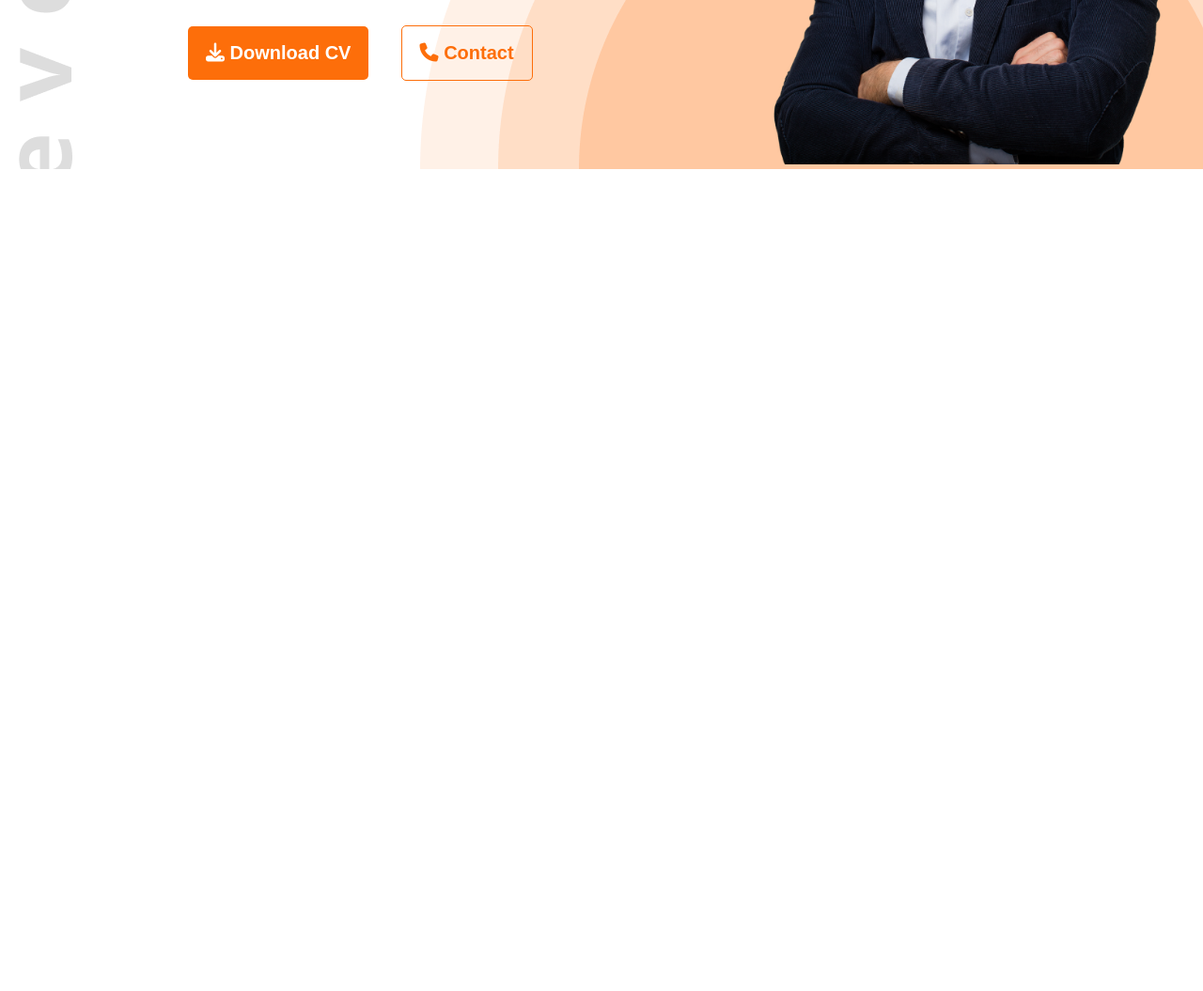
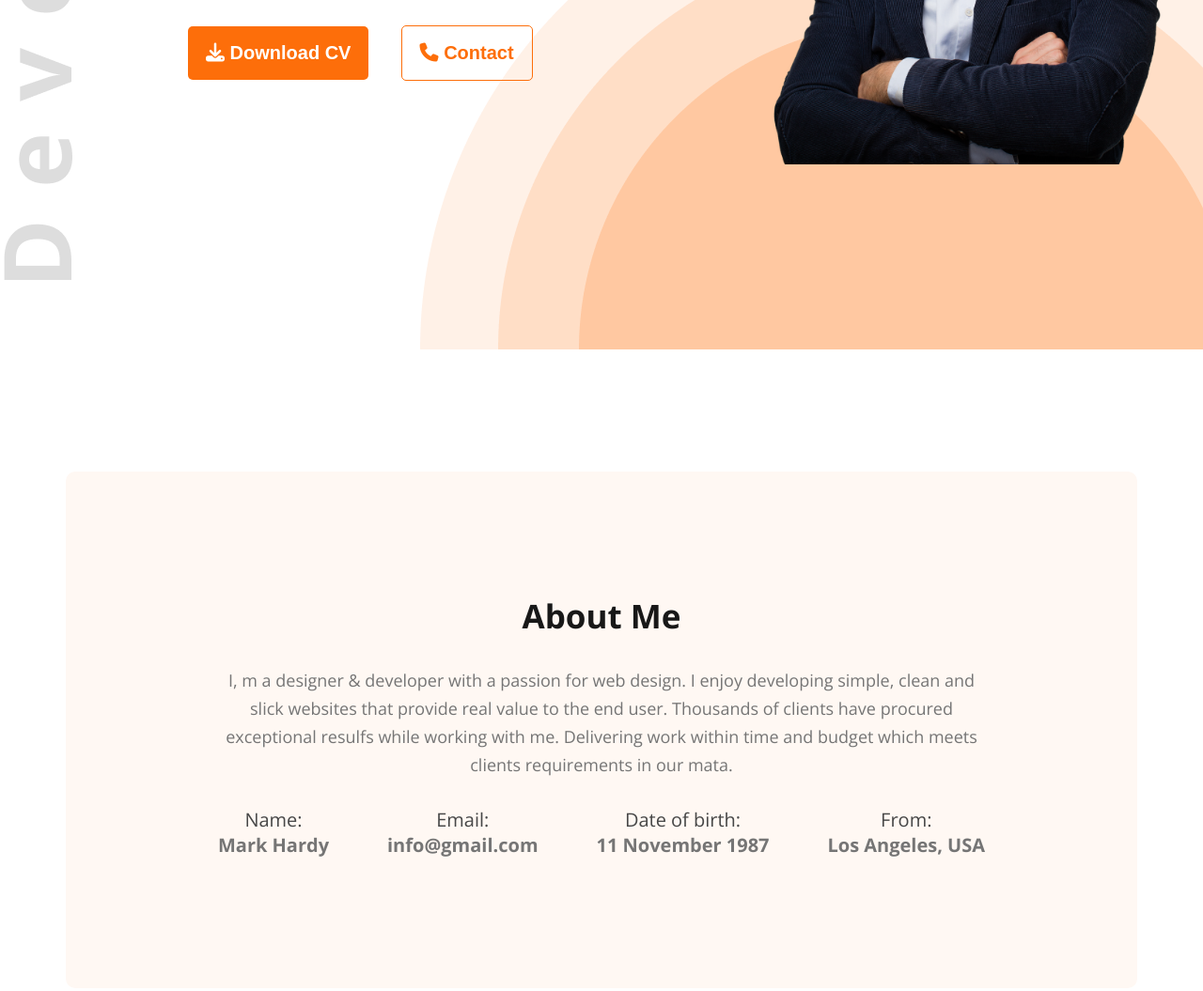
Before and after one commit to mdrahimultahsin/developer-portfolio, a plain HTML site: page index.html in a window 1280 px wide. Shown: the part 515-1570 px from the top of the page at 94% size. Before the commit the page ends 800 px from the top, so only its background shows below. Drawn offline with nearby package versions, Linux system fonts and the light colour scheme.

Commit message:
added about section

```diff
--- a/index.html
+++ b/index.html
@@ -5,7 +5,13 @@
     <meta name="viewport" content="width=device-width, initial-scale=1.0" />
     <title>Web Developer Portfolio</title>
     <link rel="stylesheet" href="styles/style.css" />
-    <link rel="stylesheet" href="https://cdnjs.cloudflare.com/ajax/libs/font-awesome/6.7.2/css/all.min.css" integrity="sha512-Evv84Mr4kqVGRNSgIGL/F/aIDqQb7xQ2vcrdIwxfjThSH8CSR7PBEakCr51Ck+w+/U6swU2Im1vVX0SVk9ABhg==" crossorigin="anonymous" referrerpolicy="no-referrer" />
+    <link
+      rel="stylesheet"
+      href="https://cdnjs.cloudflare.com/ajax/libs/font-awesome/6.7.2/css/all.min.css"
+      integrity="sha512-Evv84Mr4kqVGRNSgIGL/F/aIDqQb7xQ2vcrdIwxfjThSH8CSR7PBEakCr51Ck+w+/U6swU2Im1vVX0SVk9ABhg=="
+      crossorigin="anonymous"
+      referrerpolicy="no-referrer"
+    />
   </head>
   <body class="open-sans-normal">
     <header>
@@ -14,27 +20,61 @@
         <ul>
           <li><a class="dark2" href="#">Portfolio</a></li>
           <li><a class="dark2" href="#">Blog</a></li>
-          <li><a class="dark2" href="#"><button class="btn">Hire Me</button></a></li>
+          <li>
+            <a class="dark2" href="#"><button class="btn">Hire Me</button></a>
+          </li>
         </ul>
       </nav>
       <div class="banner">
         <div class="banner-content">
-            <h2 class="banner-greetings dark2">Hi, I  am </h2>
-            <h1 class="banner-title dark">
-                Mary Hardy
-            </h1>
-            <p class="banner-description text-secondary">Shot what able cold new see hold.Friendly as an betrayed formerly he. Morning because as to society behaved moments.</p>
-            <button class="btn"><i class="fa-solid fa-download"></i> Download CV</button>
-            <button class="btn contact-btn .text-primary">
-                <i class="fa-solid fa-phone"></i> Contact
-            </button>
+          <h2 class="banner-greetings dark2">Hi, I am</h2>
+          <h1 class="banner-title dark">Mary Hardy</h1>
+          <p class="banner-description text-secondary">
+            Shot what able cold new see hold.Friendly as an betrayed formerly
+            he. Morning because as to society behaved moments.
+          </p>
+          <button class="btn">
+            <i class="fa-solid fa-download"></i> Download CV
+          </button>
+          <button class="btn contact-btn .text-primary">
+            <i class="fa-solid fa-phone"></i> Contact
+          </button>
         </div>
         <div class="banner-img">
-            <img src="images/hardy.png" alt="Hardy">
+          <img src="images/hardy.png" alt="Hardy" />
         </div>
       </div>
     </header>
-    <main></main>
+    <main>
+      <section id="about" class="bg-secondary">
+        <h1 class="about-title dark">About Me</h1>
+        <p class="about-description text-secondary">
+          I, m a designer & developer with a passion for web design. I enjoy
+          developing simple, clean and slick websites that provide real value to
+          the end user. Thousands of clients have procured exceptional resulfs
+          while working with me. Delivering work within time and budget which
+          meets clients requirements in our mata.
+        </p>
+        <div class="about-item-container">
+          <div class="about-item">
+            <p class="item-title dark2">Name:</p>
+            <p class="item-description text-secondary">Mark Hardy</p>
+          </div>
+          <div class="about-item">
+            <p class="item-title dark2">Email:</p>
+            <p class="item-description text-secondary">info@gmail.com</p>
+          </div>
+          <div class="about-item">
+            <p class="item-title dark2">Date of birth:</p>
+            <p class="item-description text-secondary">11 November 1987</p>
+          </div>
+          <div class="about-item">
+            <p class="item-title dark2">From:</p>
+            <p class="item-description text-secondary">Los Angeles, USA</p>
+          </div>
+        </div>
+      </section>
+    </main>
     <footer></footer>
   </body>
 </html>
--- a/styles/style.css
+++ b/styles/style.css
@@ -26,6 +26,9 @@
 .dark2 {
   color: #474747;
 }
+.bg-secondary {
+  background: #fff8f3;
+}
 .btn {
   background: #fd6e0a;
   color: white;
@@ -38,9 +41,10 @@
 }
 /* Header Section */
 header {
-    background: url(../images/developer.png),url(../images/header_bg.png);
+  background: url(../images/developer.png), url(../images/header_bg.png);
   background-repeat: no-repeat;
   background-position: top left, bottom right;
+  height: 837px;
 }
 /* Nav Styles */
 nav {
@@ -104,3 +108,41 @@ nav ul li a {
 .banner-img img {
   width: 100%;
 }
+
+/* Main Styles */
+main {
+  width: 1140px;
+  margin: 0 auto;
+}
+/* About Section */
+#about {
+  width: 1140px;
+  height: 550px;
+  margin: 130px auto;
+  padding: 130px 100px;
+  text-align: center;
+  border-radius: 10px;
+}
+#about .about-title {
+  font-size: 35px;
+  font-weight: bold;
+  margin-bottom: 30px;
+}
+#about .about-description {
+  width: 827px;
+  margin: auto;
+  font-size: 18px;
+  margin-bottom: 30px;
+  line-height: 30px;
+}
+.about-item-container {
+  display: flex;
+  justify-content: space-evenly;
+}
+.item-title {
+  font-size: 20px;
+}
+.item-description {
+  font-size: 20px;
+  font-weight: bold;
+}
```
Lines whose indentation alone changed are shown as unchanged.
